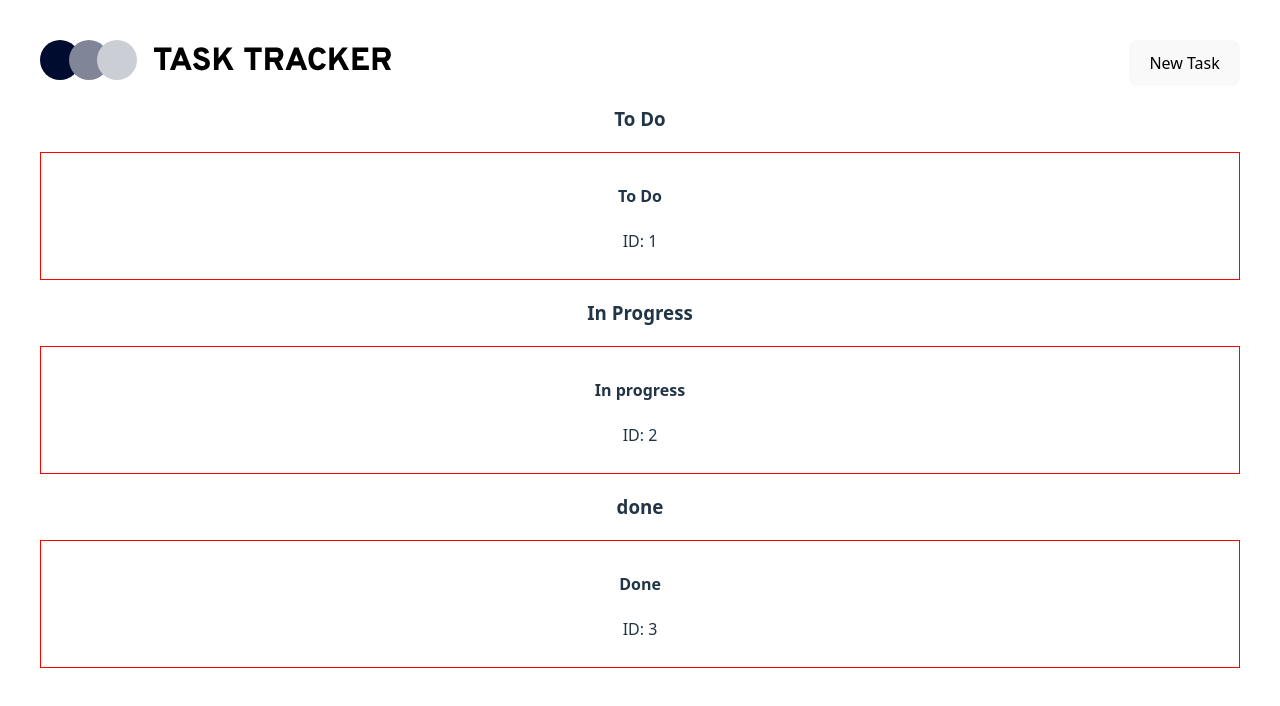
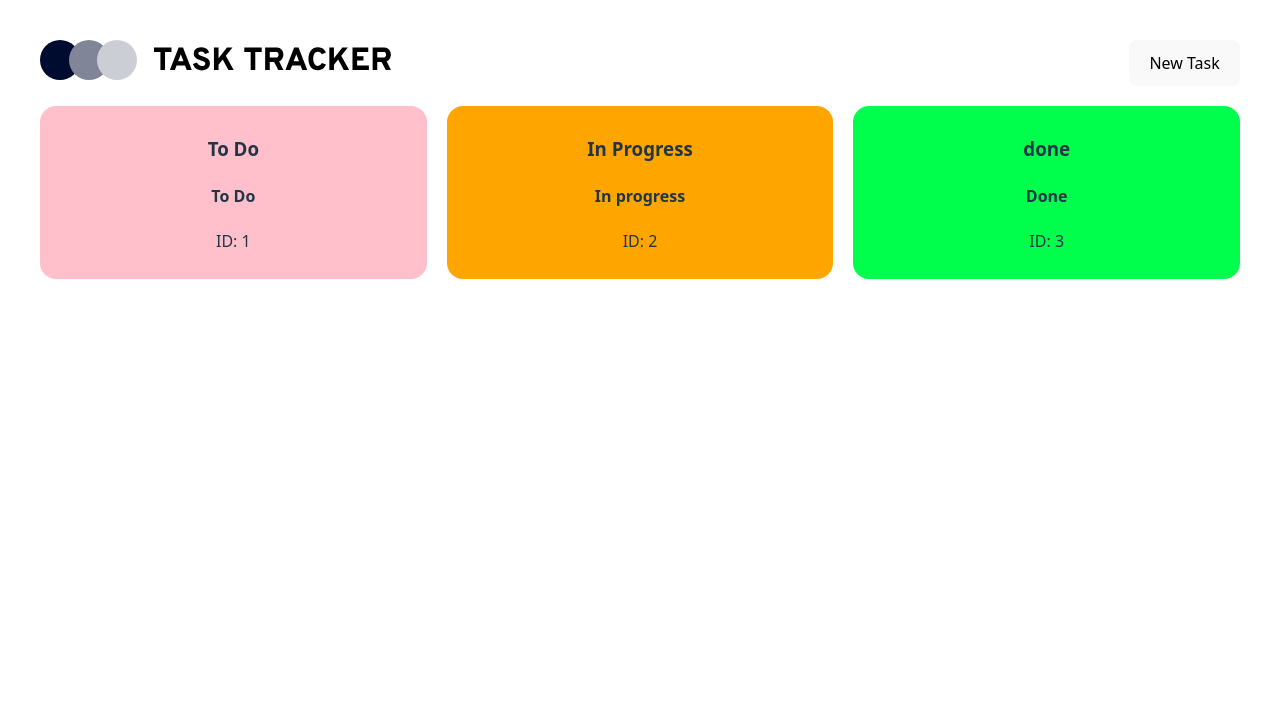
Before and after one commit to Almazik001/task_tracker_front, a React (Vite) app: page / in a window 1280 px wide. Shown: the top 706 px of the page. Built offline with nearby package versions, Linux system fonts and the light colour scheme.

Commit message:
сделал стили и логику для карточки

```diff
--- a/src/App.css
+++ b/src/App.css
@@ -5,7 +5,31 @@
   text-align: center;
 }
 
-.task_card {
+.board-holder {
+  display: flex;
+  justify-content: space-between;
+  gap: 20px;
+}
+
+.column {
+  margin: 20px 0px 0px 0px;
   padding: 10px 20px;
-  border: 1px solid red;
+  height: 100%;
+  width: 392px;
+  border-radius: 16px;
 }
+
+.column--todo {
+  background: pink;
+  transition: 30%;
+}
+
+.column--inprogress {
+  background: orange;
+  transition: 30%;
+}
+
+.column--done {
+  background: rgb(0, 255, 76);
+  transition: 30%;
+}
--- a/src/components/navbar/Board/Board.jsx
+++ b/src/components/navbar/Board/Board.jsx
@@ -10,7 +10,7 @@ const Board = () => {
     ]);
 
     return (
-        <div>
+        <div className='board-holder'>
             <Column tasks={tasks}  status='todo' title='To Do' />
             <Column tasks={tasks}  status='inprogress' title='In Progress'/>
             <Column tasks={tasks}  status='done' title='done'/>
--- a/src/components/navbar/Board/Column.jsx
+++ b/src/components/navbar/Board/Column.jsx
@@ -6,12 +6,16 @@ const Column = ({title, tasks, status}) => {
 const filteredTasks = tasks.filter(task => task.status === status)
 
     return (
-        <div>
-            <h3>{title}</h3>
+        <div className={`column column--${status}`} >
 
-            {filteredTasks.map(task => (
-                <TaskCard key={task.id} task={task}  />
-            ))}
+            <div className="column-header">
+                <h3>{title}</h3>
+            </div>
+
+
+                {filteredTasks.map(task => (
+                    <TaskCard key={task.id} task={task}  />
+                ))}
         </div>
     );
 };
--- a/src/index.css
+++ b/src/index.css
@@ -5,7 +5,7 @@
 
   color-scheme: light dark;
   color: rgba(255, 255, 255, 0.87);
-  background-color: #242424;
+  background-color: #ffffff;
 
   font-synthesis: none;
   text-rendering: optimizeLegibility;
```
